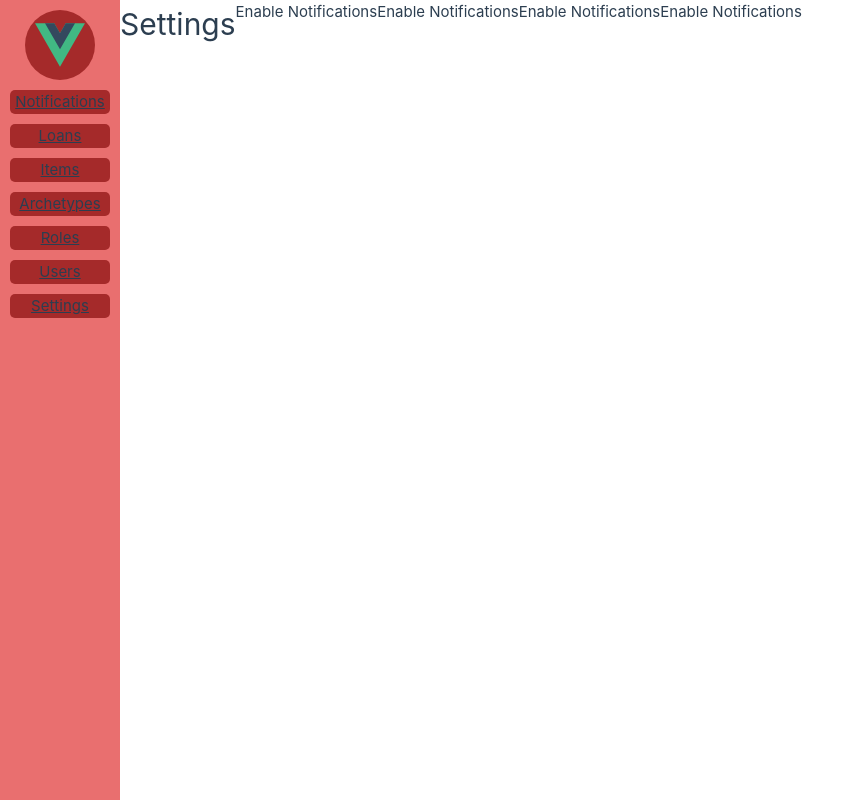
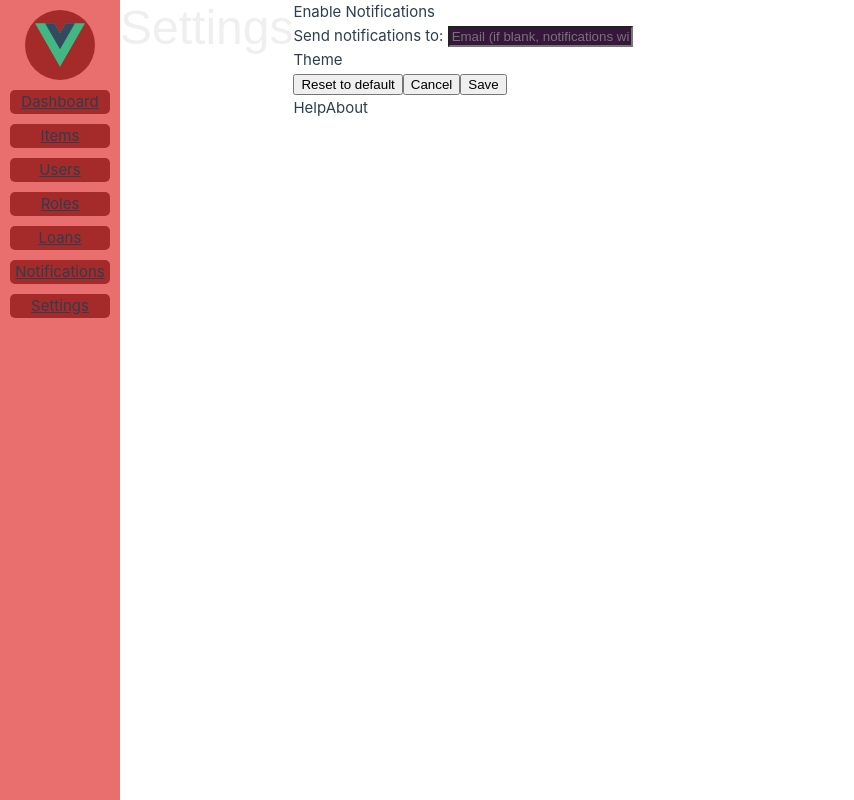
Before and after one commit to Appl3s-3/Aphelia-Front, a Vue app: page /settings in a window 1280 px wide. Shown: the whole page, without its empty margins (0-854 px from the left). Built offline with nearby package versions, Linux system fonts and the light colour scheme.

Commit message:
Bare bones settings page. Replaced page headers with h2. Rearranged nav.

```diff
--- a/src/assets/themeOfApheleia.css
+++ b/src/assets/themeOfApheleia.css
@@ -31,3 +31,8 @@ h1.apheleia {
     font: 72px Arial, serif;
     color: #EFEFEF;
 }
+
+h2.apheleia {
+    font: 48px Arial, serif;
+    color: #EFEFEF;
+}
--- a/src/components/NavigationBar.vue
+++ b/src/components/NavigationBar.vue
@@ -2,18 +2,24 @@
 </script>
 
 <template>
+    <!-- I don't think we need the div around the <nav>, since it's already a container -->
     <div id="navbar">
         <nav id="navbar-nav">
-            <router-link :to="{ name: 'home' }" class="nav-button nav-logo" id="nav-home">
+            <router-link :to="{ name: 'home'  }" class="nav-button nav-logo" id="nav-home-icon">
                 <img src="../assets/logo.svg" id="logo">
             </router-link>
 
+            <!-- Appl3s: Added this because it's not completely obvious that the logo is the dashboard-->
+            <router-link :to="{ name: 'home'  }" class="nav-button" id="nav-home">Dashboard</router-link>
+            <router-link :to="{ name: 'items' }" class="nav-button" id="nav-items">Items</router-link>
+            <router-link :to="{ name: 'users' }" class="nav-button" id="nav-users">Users</router-link>
+            <router-link :to="{ name: 'roles' }" class="nav-button" id="nav-roles">Roles</router-link>
+
+            <router-link :to="{ name: 'loans' }" class="nav-button" id="nav-loans">Loans</router-link>
             <router-link :to="{ name: 'notifications' }" class="nav-button" id="nav-notifications">Notifications</router-link>
-            <router-link :to="{ name: 'loans' }" class="nav-button" id="nav-loans">Loans</router-link>
-            <router-link :to="{ name: 'items' }" class="nav-button" id="nav-items">Items</router-link>
-            <router-link :to="{ name: 'archetypes' }" class="nav-button" id="nav-archetypes">Archetypes</router-link>
-            <router-link :to="{ name: 'roles' }" class="nav-button" id="nav-roles">Roles</router-link>
-            <router-link :to="{ name: 'users' }" class="nav-button" id="nav-users">Users</router-link>
+
+            <!-- Appl3s: I doubt the common user would understand what an archetype is, so a 'Item Type/Preset' in 'Items' will probably work better -->
+            <!-- <router-link :to="{ name: 'archetypes' }" class="nav-button" id="nav-archetypes">Archetypes</router-link> -->
             <router-link :to="{ name: 'settings' }" class="nav-button" id="nav-settings">Settings</router-link>
         </nav>
     </div>
--- a/src/views/Archetypes.vue
+++ b/src/views/Archetypes.vue
@@ -2,7 +2,7 @@
 </script>
 
 <template>
-    <h1>Archetypes</h1>
+    <h2 class="apheleia">Archetypes</h2>
     <ul>
         <li>Archetype, this is. Probably.</li>
     </ul>
--- a/src/views/Dashboard.vue
+++ b/src/views/Dashboard.vue
@@ -2,7 +2,7 @@
 </script>
 
 <template>
-    <h1>Dashboard</h1>
+    <h2 class="apheleia">Dashboard</h2>
     <!--  Appl3s: Any ideas for this layout? I keep thinking of canvas, but I kinda don't want to use the canvas layout-->
     <div>
         <!-- Small area for items preview -->
--- a/src/views/Items.vue
+++ b/src/views/Items.vue
@@ -2,7 +2,7 @@
 </script>
 
 <template>
-    <h1>Items</h1>
+    <h2 class="apheleia">Items</h2>
     <div>
         <!-- Filter options, etc -->
         <p>This is a filter option.</p>
--- a/src/views/Loans.vue
+++ b/src/views/Loans.vue
@@ -2,7 +2,7 @@
 </script>
 
 <template>
-    <h1>Loans Archive</h1>
+    <h2 class="apheleia">Loans Archive</h2>
     <div>
         <ul>
             <li>This is a loan entry.</li>
--- a/src/views/Notifications.vue
+++ b/src/views/Notifications.vue
@@ -2,7 +2,7 @@
 </script>
 
 <template>
-    <h1>Notifications</h1>
+    <h2 class="apheleia">Notifications</h2>
     <ul>
         <li>This is a notification.</li>
     </ul>
--- a/src/views/Settings.vue
+++ b/src/views/Settings.vue
@@ -3,25 +3,32 @@
 
 <template>
     <!-- Group of all settings -->
-    <h1>Settings</h1>
+    <h2 class="apheleia">Settings</h2>
     <!-- Settings are below here -->
-    <div>
-        <p>Enable Notifications</p>
-        <!-- Stuff goes here -->
-    </div>
-    <div>
-        <p>Enable Notifications</p>
-        <!-- Stuff goes here -->
-    </div>
-    <div>
-        <p>Enable Notifications</p>
-        <!-- Stuff goes here -->
-    </div>
-    <div>
-        <p>Enable Notifications</p>
-        <!-- Stuff goes here -->
-    </div>
+    <ul>
+        <li>Enable Notifications</li>
+        <li>Send notifications to:
+            <input type="text" placeholder="Email (if blank, notifications will not be sent)" class="apheleia small-area text"><br>
+        </li>
+        <li>Theme<!-- Probably a theme component otherwise this would be FAT --></li>
+
+        <li>
+            <button>Reset to default</button>
+            <button>Cancel</button>
+            <button>Save</button>
+        </li>
+        <li>
+            <a>Help</a>
+            <a>About</a>
+        </li>
+    </ul>
 </template>
 
 <style scoped>
+    @import '../assets/list.css';
+    @import '../assets/themeOfApheleia.css';
+
+    ul {
+        padding: 0;
+    }
 </style>
--- a/src/views/Users.vue
+++ b/src/views/Users.vue
@@ -2,7 +2,7 @@
 </script>
 
 <template>
-    <h1>Archetypes</h1>
+    <h2 class="apheleia">Archetypes</h2>
     <ul>
         <li>Hello. I am a user. :)</li>
     </ul>
```
